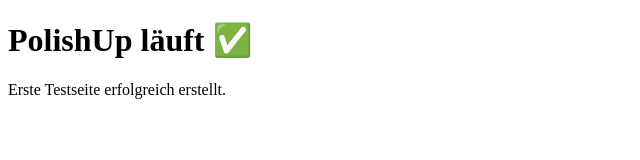
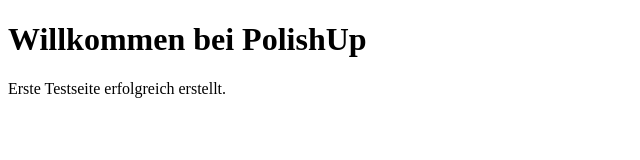
Before and after one commit to resul0606/polishup, a plain HTML site: page frontend/index.html in a window 1280 px wide. Shown: the whole page, without its empty margins (0-640 px from the left). Drawn offline with Linux system fonts and the light colour scheme.

Commit message:
text geändert

```diff
--- a/frontend/index.html
+++ b/frontend/index.html
@@ -5,7 +5,7 @@
     <title>PolishUp</title>
   </head>
   <body>
-    <h1>PolishUp läuft ✅</h1>
+    <h1>Willkommen bei PolishUp</h1>
     <p>Erste Testseite erfolgreich erstellt.</p>
   </body>
 </html>
```
